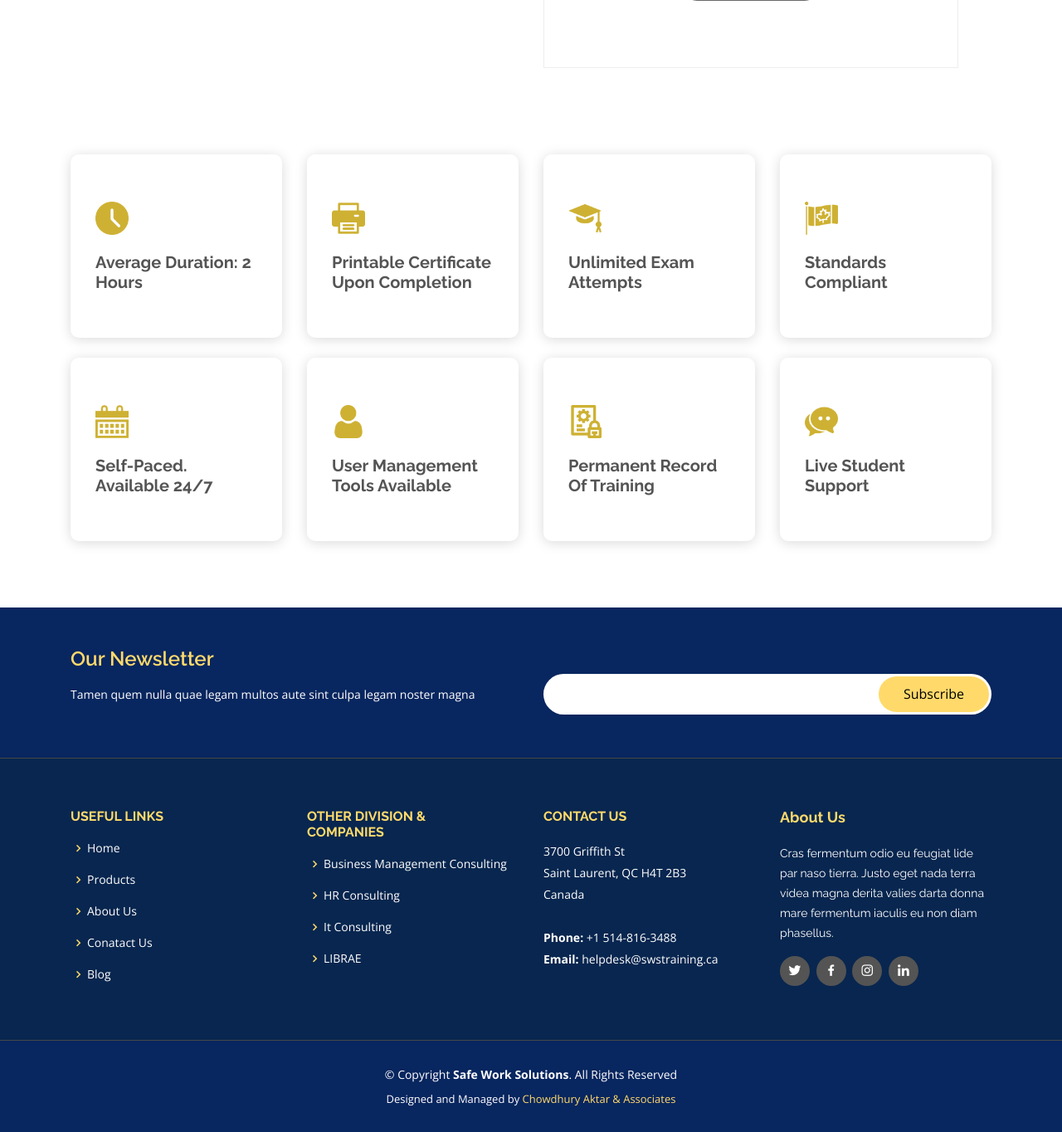
After one commit to caassociates/SafeWorkSolutions, a PHP site: page /fire_extinguisher.php in a window 1280 px wide. The commit adds this page. Shown: the part 1290-2654 px from the top of the page at 83% size. Run offline with PHP 8.4, Linux system fonts and the light colour scheme; some libraries are stand-ins or nearby versions.

Commit message:
task done

```diff
--- /dev/null
+++ b/fire_extinguisher.php
@@ -0,0 +1,191 @@
+<?php
+include 'header.php';
+ ?>
+
+  <!-- ======= Hero Section ======= -->
+  <section id="hero">
+    <div class="hero-container">
+      <div id="heroCarousel" class="carousel slide carousel-fade" data-ride="carousel">
+
+        <div  class="carousel-inner" role="listbox">
+
+          <!-- Slide 1 -->
+          <div class="carousel-item active" style="background: url(images/fireextinguisher/Fire-Extinguisher-50130905.jpg); background-repeat: no-repeat; background-size: cover;">
+            <div class="carousel-container">
+              <div class="carousel-content">
+                  <h2 style="color: white;" class="animate__animated fanimate__adeInDown">FIRE SAFETY EXTINGUISHERS</h2>
+                  <h3 style="color: white; font-weight: 900;" class="animate__animated animate__fadeInUp">Fire safety Extinguishers</h3>
+
+              </div>
+            </div>
+          </div>
+        </div>
+
+
+
+      </div>
+    </div>
+  </section><!-- End Hero -->
+
+  <section>
+      <p style="text-align: center; font-weight: 600;margin: 100px">This Online Fire Extinguishers Course will guide you through all aspects of Fire Extinguishers, from the types of fires, to the classes of Fire Extinguishers. Our comprehensive course will explain in detail what you need to know, emphasize key points and test your knowledge retention after each module. The course has been designed to teach you what you need to know to safely operate a fire extinguisher and understand what types of extinguishers can be used on what types of fires, as well as maintenance and fire safety, so by completing this course you can become a better educated worker and improve your knowledge of an important part in workplace safety.</p></section>
+
+  <main id="main">
+      <!-- ======= About Section ======= -->
+      <section id="about services" class="about services">
+          <div class="container">
+
+              <div class="row">
+
+                  <div class="col-lg-6">
+                      <img style="height: 300px; width: 740px" src="images/fireextinguisher/fireextinguisherpage.png" class="img-fluid" alt="">
+                  </div>
+
+
+
+                  <div class="col-md-6 col-lg-6 feature-1-wrap d-md-flex flex-md-column order-lg-1" >
+
+
+
+                      <div class="feature-1 d-md-flex">
+                          <div class="icon-box" style="width: 500px">
+
+                              <h4>Course Outline</h4>
+                              <a>
+                              <ul style="text-align: left">
+                                 <li>What is the ‘Fire Triangle”?</li>
+                                  <li>What are the different classes of fires?</li>
+                                  <li>How to use and maintain the different types of fire extinguishers</li>
+                                  <li>How to prevent fires from starting and spreading</li>
+
+
+                              </ul><button  class="btn btn bt"><a style="color: white;" href="contact.php">GET INFORMATION</a></button>
+                              </a>
+                          </div>
+                      </div> <br>
+
+                  </div>
+
+
+              </div>
+
+          </div>
+      </section><!-- End About Section -->
+
+
+    <!-- ======= Featured Section ======= -->
+    <section id="featured" class="featured">
+      <div class="container">
+
+        <div class="row">
+          <div class="col-lg-3">
+            <div class="icon-box">
+
+                <i><img src="images/clock.png" style="width: 40px; height: 40px;"></i>
+              <h3><a style="">Average Duration: 2 Hours </a></h3>
+              </div>
+          </div>
+            <div class="col-lg-3">
+                <div class="icon-box">
+
+                    <i><img src="images/print.png" style="width: 40px; height: 40px;"></i>
+                    <h3><a>Printable Certificate Upon Completion</a></h3>
+                    </div>
+            </div>
+
+            <div class="col-lg-3">
+                <div class="icon-box">
+
+                    <i><img src="images/student.png" style="width: 40px; height: 40px;"></i>
+                    <h3><a> Unlimited Exam Attempts</a></h3>
+                      </div>
+            </div>
+            <div class="col-lg-3">
+                <div class="icon-box">
+
+                    <i><img src="images/canada.png" style="width: 40px; height: 40px;"></i>
+                    <h3><a>Standards Compliant</a></h3>
+                    </div>
+            </div>
+        </div>
+          <br>
+          <div class="row">
+            <div class="col-lg-3">
+                <div class="icon-box">
+
+                    <i><img src="images/calendar.png" style="width: 40px; height: 40px;"></i>
+                    <h3><a>Self-Paced. Available 24/7</a></h3>
+                     </div>
+            </div>
+
+          <div class="col-lg-3 mt-3 mt-lg-0">
+            <div class="icon-box">
+                <i><img src="images/user.png" style="width: 40px; height: 40px;"></i>
+                <h3><a>User Management Tools Available</a></h3>
+               </div>
+          </div>
+          <div class="col-lg-3 mt-3 mt-lg-0">
+            <div class="icon-box">
+                <i><img src="images/document.png" style="width: 40px; height: 40px;"></i>
+              <h3><a> Permanent Record Of Training</a></h3>
+               </div>
+          </div>
+          <div class="col-lg-3 mt-3 mt-lg-0">
+            <div class="icon-box">
+                <i><img src="images/text.png" style="width: 40px; height: 40px;"></i>
+                <h3><a>Live Student Support</a></h3>
+             </div>
+          </div>
+        </div>
+
+      </div>
+    </section><!-- End Featured Section -->
+
+
+
+
+
+    <!-- ======= Clients Section ======= -->
+   <!-- <section id="clients" class="clients">
+      <div class="container">
+
+        <div class="section-title">
+          <h2>Some Of Our Valued Clients</h2>
+          <p>Magnam dolores commodi suscipit. Necessitatibus eius consequatur ex aliquid fuga eum quidem. Sit sint consectetur velit. Quisquam quos quisquam cupiditate. Et nemo qui impedit suscipit alias ea. Quia fugiat sit in iste officiis commodi quidem hic quas.</p>
+        </div>
+
+        <div class="owl-carousel clients-carousel">
+          <div style="height: 150px; width: 150px; ">
+          <img style="margin: 15px;" src="images/0.jfif">
+        </div>
+
+        <div style="height: 150px; width: 150px; ">
+          <img  style="margin: 15px;" src="images/29064464_552915931750160_6214539337196418868_o.png" >
+        </div>
+
+        <div style="height: 150px; width: 150px; ">
+         <img style="margin: 15px;" src="images/Advantech-Wireless-logo-Baylin-864.jpg" >
+       </div>
+
+       <div style="height: 150px; width: 150px;">
+         <img style="height: 103px; width: 132px; margin: 15px;" src="images/logo_jesswood.jpg">
+       </div>
+
+       <div style="height: 150px; width: 150px; ">
+         <img style="height: 57px;
+    width: 132px;
+    margin: 6px;
+    margin-top: 40px;" src="images/tl-logo-notag-web.png" >
+       </div>
+
+        </div>
+
+      </div>
+
+    </section>--><!-- End Clients Section -->
+
+  </main><!-- End #main -->
+
+ <?php
+include 'footer.php';
+  ?>
--- a/header.php
+++ b/header.php
@@ -76,6 +76,7 @@
               <li><a  href="team.html">Contact Us</a></li>
                 <li><a  href="confinedspace.php">Confined Space</a></li>
                 <li><a  href="documents.php">Documents</a></li>
+                <li><a  href="fire_extinguisher.php">Fire_Extinguisher</a></li>
 
             </ul>
           </li>
```
